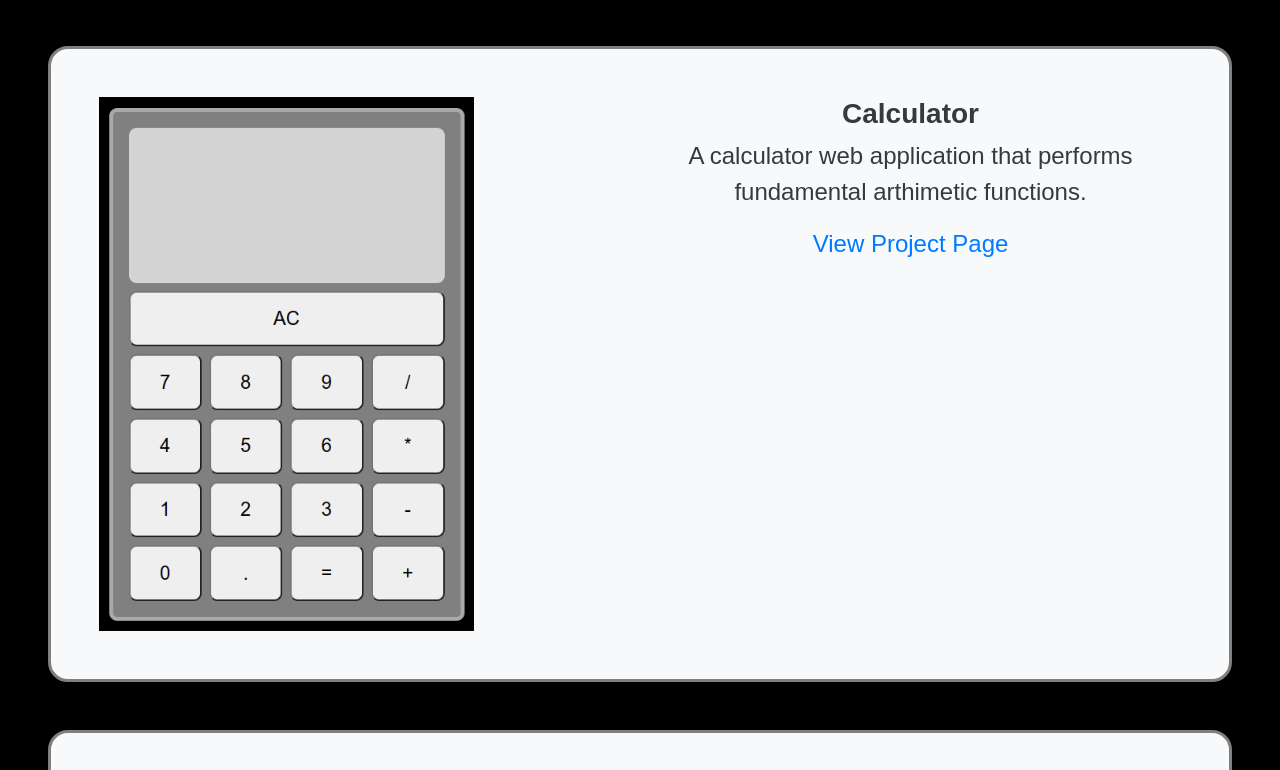
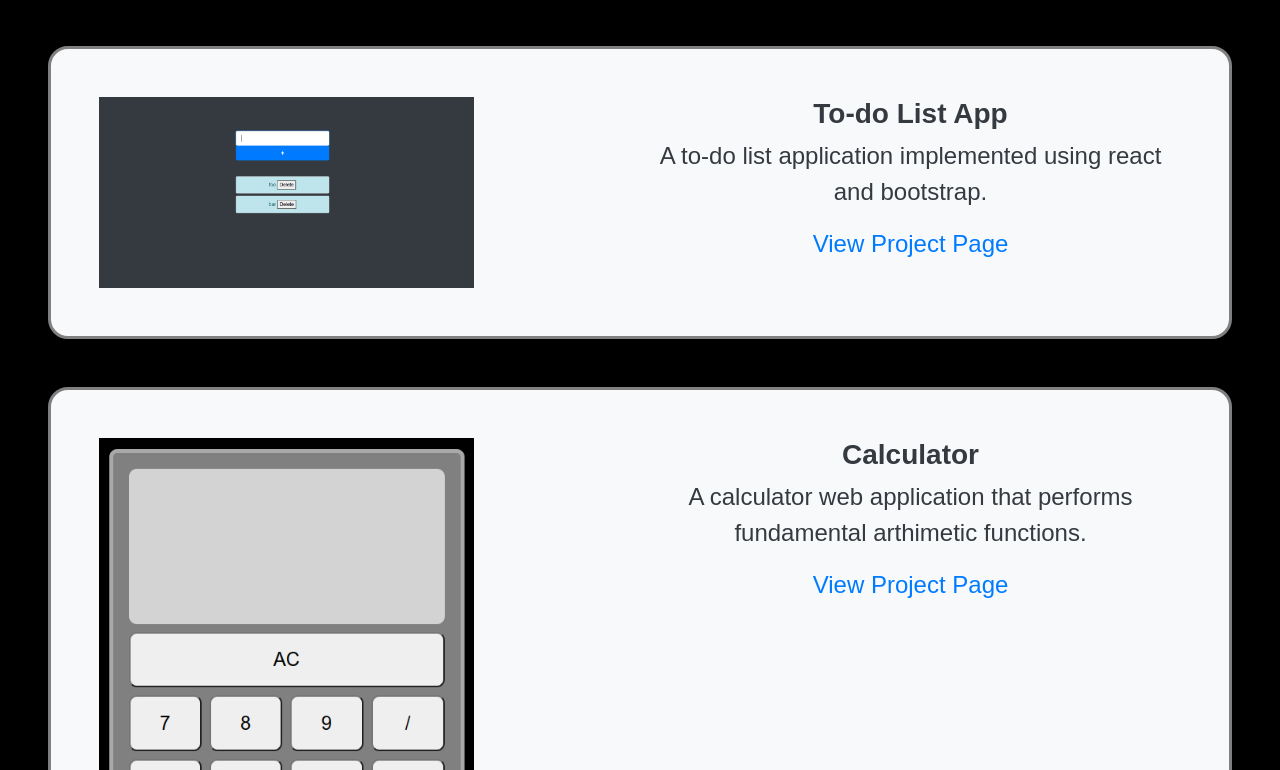
Before and after one commit to jpga1/portfolio-site-react, a React (Vite) app: page / in a window 1280 px wide. Shown: the part 1650-2420 px from the top of the page. Built offline with nearby package versions, Linux system fonts and the light colour scheme.

Commit message:
Add to-do list application to portfolio

```diff
--- a/src/Projects.jsx
+++ b/src/Projects.jsx
@@ -15,6 +15,14 @@ export default function Projects() {
     description:
       "A portfolio webpage built using react and the bootstrap framework, which showcases web development oriented projects.",
     url: "https://github.com/jpga1/portfolio-site-react",
+  };
+
+  const todoListApp = {
+    thumbnail: "./src/assets/to-do-app-image.png",
+    title: "To-do List App",
+    description:
+      "A to-do list application implemented using react and bootstrap.",
+    url: "https://github.com/jpga1/to-do-list-app",
   };
 
   const calculator = {
@@ -38,6 +46,7 @@ export default function Projects() {
       <h2 className="display-4 mb-5">Projects</h2>
       <ProjectCard {...debianFrontend} />
       <ProjectCard {...portfolioWebpage} />
+      <ProjectCard {...todoListApp} />
       <ProjectCard {...calculator} />
       <ProjectCard {...gpaCalculator} />
     </div>
```
Also changed, not shown: src/assets/to-do-app-image.png (added).
